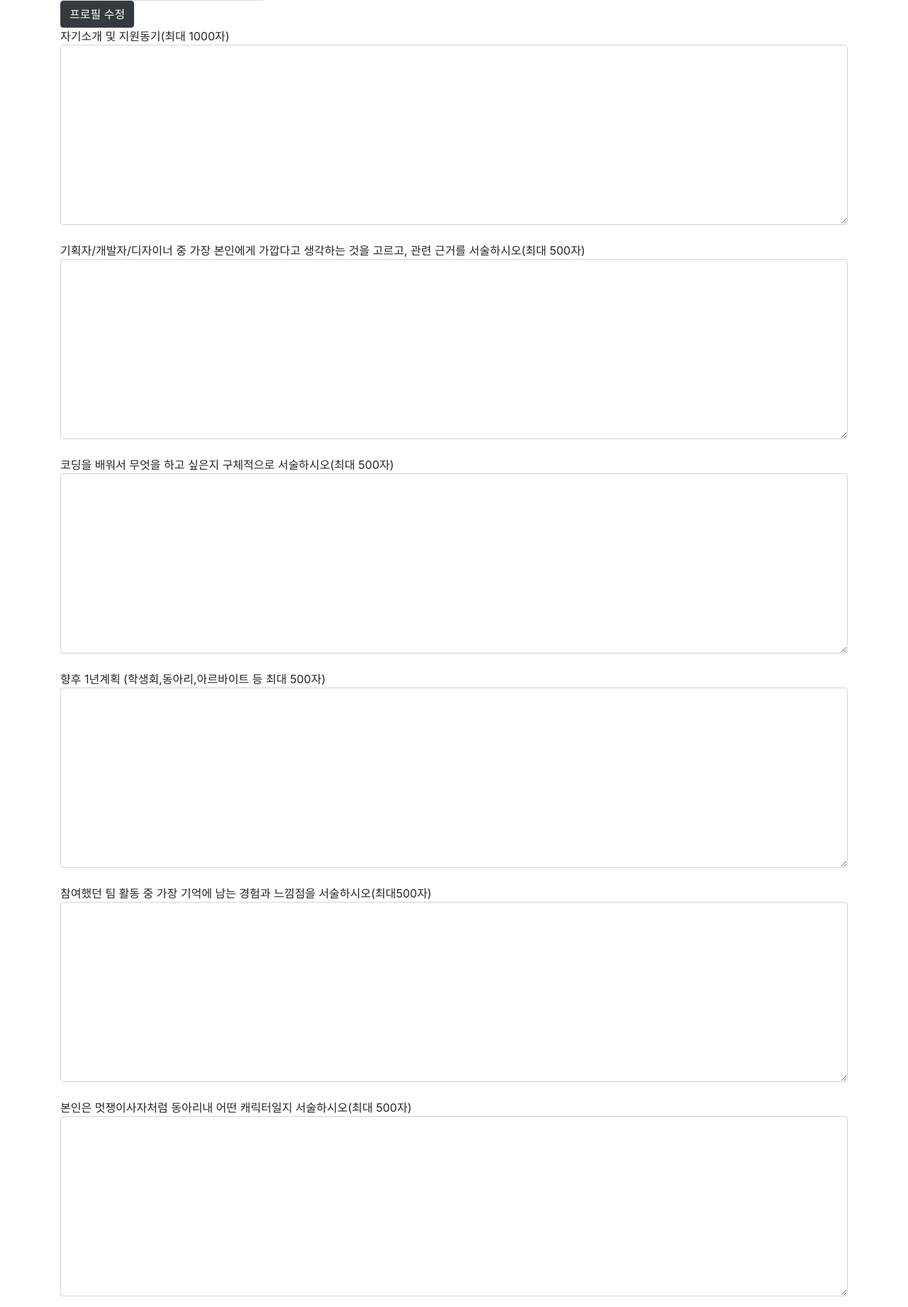
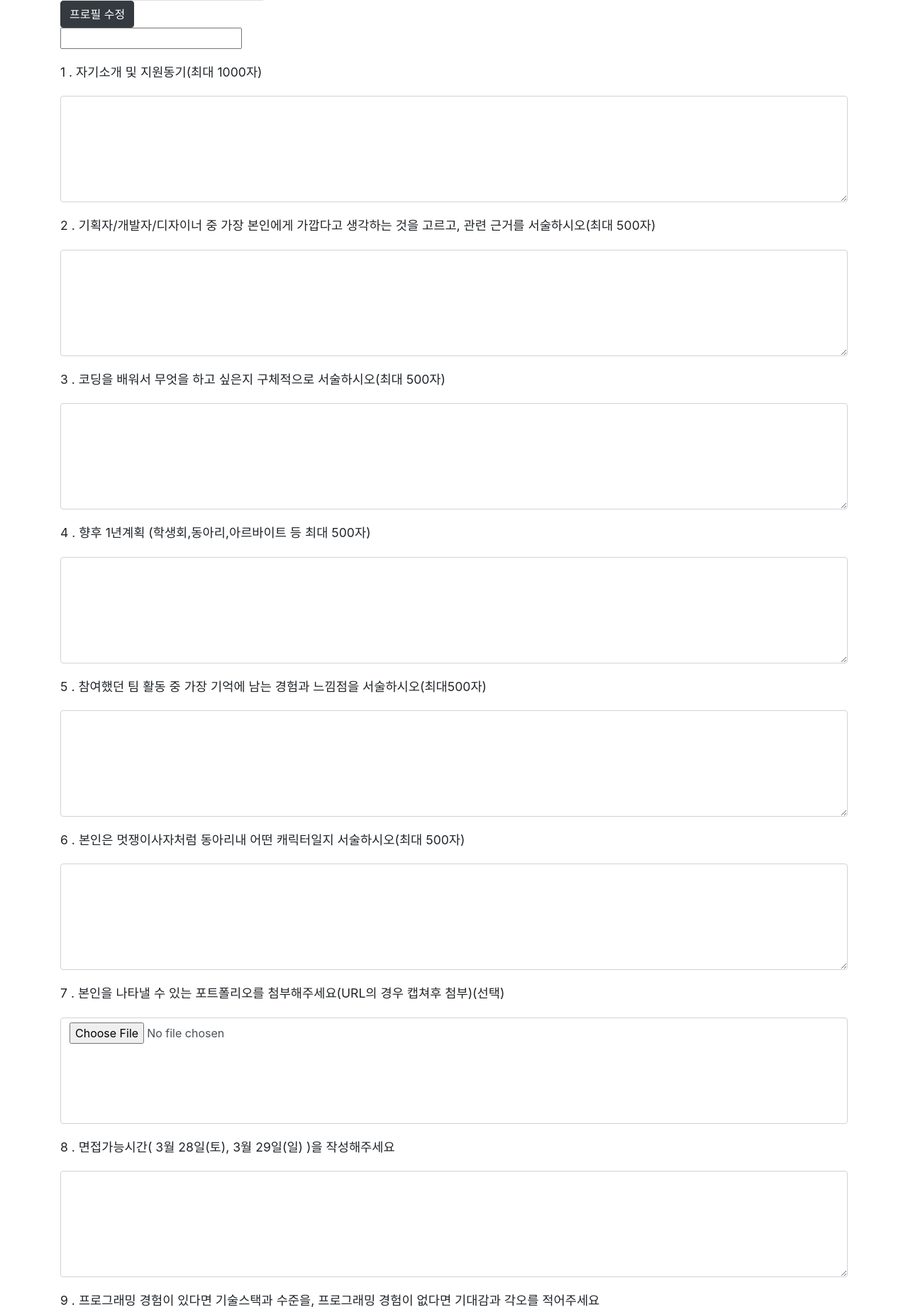
Before and after one commit to PnuLikelion8th/apply-pnu8th, a Django app: page /apply/ in a window 1280 px wide. Shown: the part 318-2160 px from the top of the page at 71% size. Run offline with Django 3.2, Linux system fonts and the light colour scheme; parts of the project's set-up code (start-up, migrations or seed data) failed here and were passed over; some libraries are stand-ins or nearby versions.

Commit message:
[추가] 학생정보와 apply 연결중

```diff
--- a/apply_pnu/forms.py
+++ b/apply_pnu/forms.py
@@ -51,7 +51,7 @@ class ApplyFormForm(forms.ModelForm):
 
     class Meta:
         model = ApplyForm
-        fields = ('introduce', 'position', 'goal', 'plan','team','concept','portfolio','interview','experience','schedule',)
+        fields = ('author','introduce', 'position', 'goal', 'plan','team','concept','portfolio','interview','experience','schedule',)
 
 
 
--- a/apply_pnu/models.py
+++ b/apply_pnu/models.py
@@ -28,10 +28,14 @@ class Profile(models.Model):
     phone_number = models.CharField('전화번호', max_length=20)
     m_or_f = models.CharField('성별', choices=M_or_F, max_length=2)
     email = models.EmailField('이메일', max_length=254)
+
+    def __str__(self):
+        return self.name
+
 from django.utils import timezone
 # Create your models here.
 class ApplyForm(models.Model):
-    author = models.ForeignKey(Profile, on_delete=models.CASCADE)
+    author = models.OneToOneField(Profile, on_delete=models.CASCADE)
     introduce = models.TextField('자기소개 및 지원동기(최대 1000자)', max_length=1000)
     position = models.TextField('기획자/개발자/디자이너 중 가장 본인에게 가깝다고 생각하는 것을 고르고, 관련 근거를 서술하시오(최대 500자)', max_length=500)
     goal = models.TextField('코딩을 배워서 무엇을 하고 싶은지 구체적으로 서술하시오(최대 500자)', max_length=500)
--- a/apply_pnu/static/css/apply.css
+++ b/apply_pnu/static/css/apply.css
@@ -1,3 +1,10 @@
-.custom_textarea{
-    height:
+form .custom_textarea{
+    height: 150px;
 }
+.apply_label{
+    padding:20px 0 ;
+    font-size:1.1rem;
+}
+.none_display{
+    display: none;
+}
--- a/apply_pnu/templates/apply.html
+++ b/apply_pnu/templates/apply.html
@@ -30,13 +30,22 @@ PNULikeLion-applyform
 </div>
 <form method="POST" enctype="multipart/form-data">
     {% csrf_token %}
+    {{error}}
     {% for i in form%}
-    {{i.label}}<br>
-    {{i}}<br>
+    {%if i.label != "Author" %}
 
+    <div class="apply_label">
+        {{forloop.counter0}} . {{i.label}}
+    </div>
+    {{i}}
+    {%else%}
+        <input type="text" name="author" value={{user.profile.id}}>
+
+    {%endif%}
 
 {%endfor%}
-    <button type="button" class="btn btn-dark">제출</button>
+
+    <button type="submit" class="btn btn-dark">제출</button>
 </form>
 
 {% endblock %}
--- a/apply_pnu/views.py
+++ b/apply_pnu/views.py
@@ -64,26 +64,48 @@ class PnuLogin(LoginView):
 def login(request):
     return render(request, 'login.html')
 
-class Apply(CreateView):
-    form_class = ApplyFormForm
-    template_name = 'apply.html'
-    success_url = reverse_lazy('index')
+
+def apply(request):
+
+    if request.method =="POST":
+        temp_form = ApplyFormForm(request.POST)
+        if temp_form.is_valid():
+            print("밸리드")
+            print(request.POST)
+            temp_form.save()
+            print(temp_form)
+            return redirect('index')
+        else:
+            print("낫밸리드")
+            return redirect('apply')
+    else:
+
+        return render(request, 'apply.html', {'form': ApplyFormForm()})
+# class Apply(CreateView):
+#     form_class = ApplyFormForm
+#     template_name = 'apply.html'
+#     success_url = reverse_lazy('index')
+
+#     def post(self, request, *args, **kwargs):
+
+#         return super().get(request, *args, **kwargs)
 
 
-@method_decorator(user_passes_test(lambda u: u.is_superuser), name="get")
+
+# @method_decorator(user_passes_test(lambda u: u.is_superuser), name="get")
 class ApplyList(ListView):
     template_name="apply_list.html"
     context_object_name = "apply_all"
     model = ApplyForm
 # def get(self, request, *args, **kwargs):
-    #     if self.request.user.is_authenticated:
-    #         if self.request.user.profile.nickname == "":
-    #             return redirect('profile_update')
-    #         else:
-    #             self.object = None
-    #             return super().get(request, *args, **kwargs)
-    #     else:
-    #         return redirect('login_main')
+#         if self.request.user.is_authenticated:
+#             if self.request.user.profile.nickname == "":
+#                 return redirect('profile_update')
+#             else:
+#                 self.object = None
+#                 return super().get(request, *args, **kwargs)
+#         else:
+#             return redirect('login_main')
 
 
 # from django.urls import reverse
--- a/apply_pnu_project/urls.py
+++ b/apply_pnu_project/urls.py
@@ -26,7 +26,8 @@ urlpatterns = [
 
     path('logout/', auth_views.LogoutView.as_view(), name="logout"),
     # path('account_main', apply_pnu.views.account_main, name="account_main"),
-    path('apply/', apply_pnu.views.Apply.as_view(),name="apply"),
+    path('apply/', apply_pnu.views.apply,name="apply"),
+    # path('apply/', apply_pnu.views.Apply.as_view(), name="apply"),
     path('cajsdvkuwqjnuxnehhb/', apply_pnu.views.ApplyList.as_view(), name="tjh_show_apply"),
 
 ]
--- a/templates/base.html
+++ b/templates/base.html
@@ -36,7 +36,7 @@
                     {{user}}
                 </a>
             </li>
-            {% if user.is_superuser %}
+            {% if user %}<!--is_superuser-->
             <li class="nav-item">
                 <a class="nav-link active white_text" href="{% url 'tjh_show_apply'%}">
                    지원서보기
@@ -44,7 +44,11 @@
             </li>
             {%endif%}
             <li class="nav-item">
+                {%if user.profile.applyform_set.all %}
+                <a class="nav-link white_text" href="#">수정하기</a>
+                {%else%}
                 <a class="nav-link white_text" href="{% url 'apply' %}">지원하기</a>
+                {%endif%}
             </li>
             <li class="nav-item">
                 <a class="nav-link white_text" href="{% url 'logout' %}">로그아웃</a>
```
Also changed, not shown: apply_pnu/migrations/0003_auto_20200307_1624.py (added).
